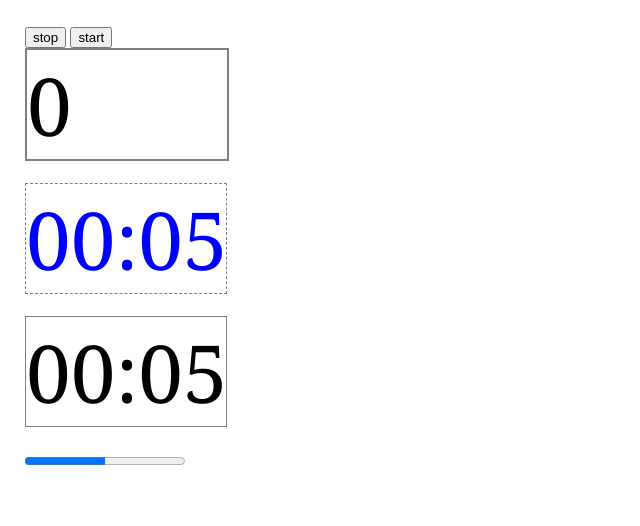
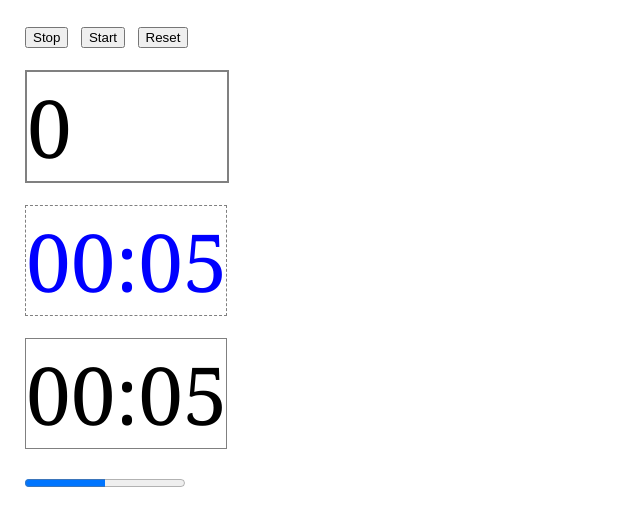
Before and after one commit to rozim/rozim.github.io, a plain HTML site: page tick.html in a window 1280 px wide. Shown: the whole page, without its empty margins (0-640 px from the left). Drawn offline with Linux system fonts and the light colour scheme.

Commit message:
Update tick.html

```diff
--- a/tick.html
+++ b/tick.html
@@ -7,8 +7,14 @@
 <body>
   <script src="tick.js?v=1" defer></script>
 
-<button type="button" onclick="do_stop()">stop</button>
-<button onclick="do_start()">start</button>
+<button onclick="do_stop()">Stop</button>
+  &nbsp;
+<button onclick="do_start()">Start</button>
+  &nbsp;
+<button onclick="do_reset()">Reset</button>
+
+  <br/>
+  <br/>
 
 <div id='f1'>f1</div>
 <br/>
```
